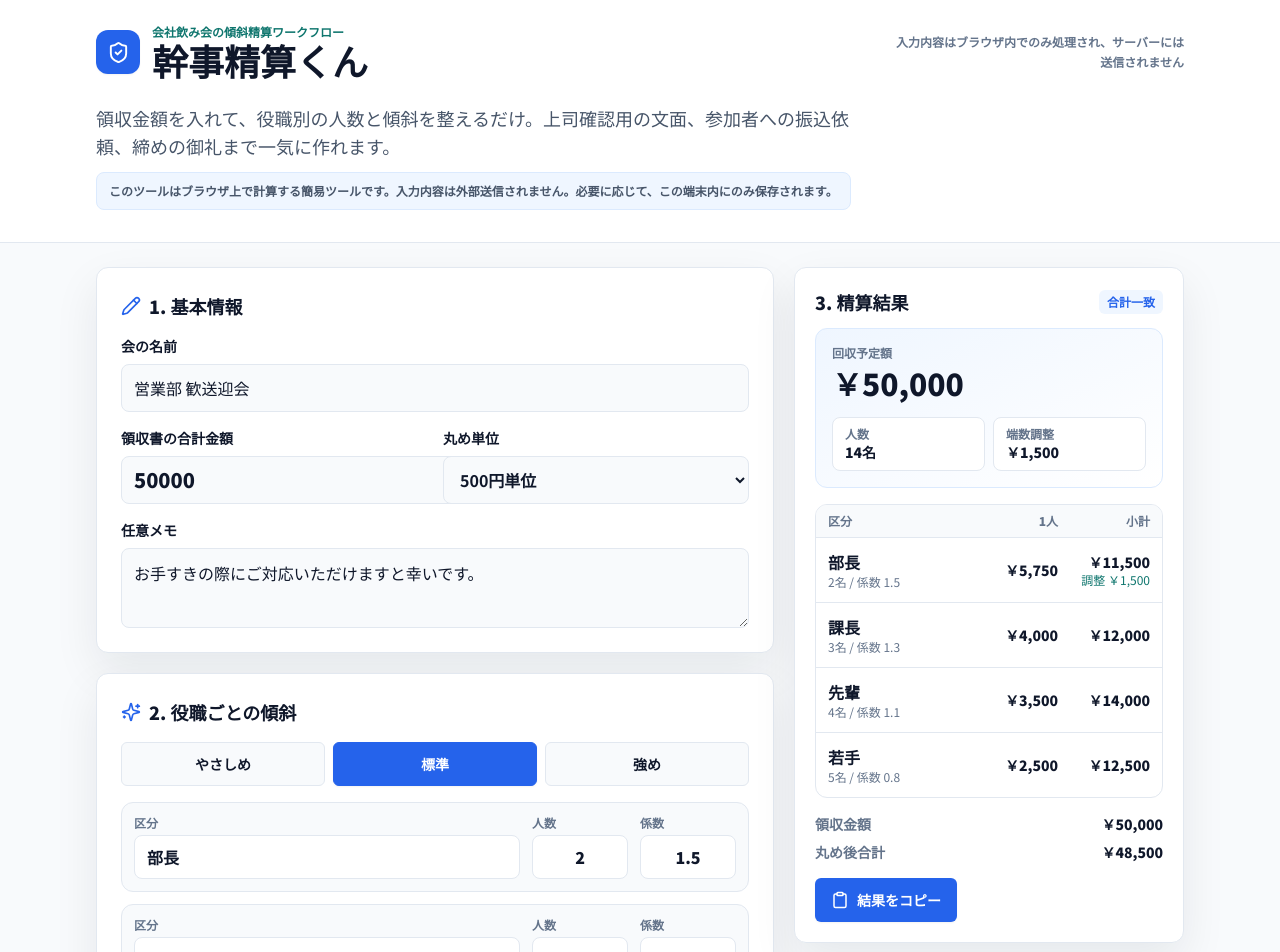
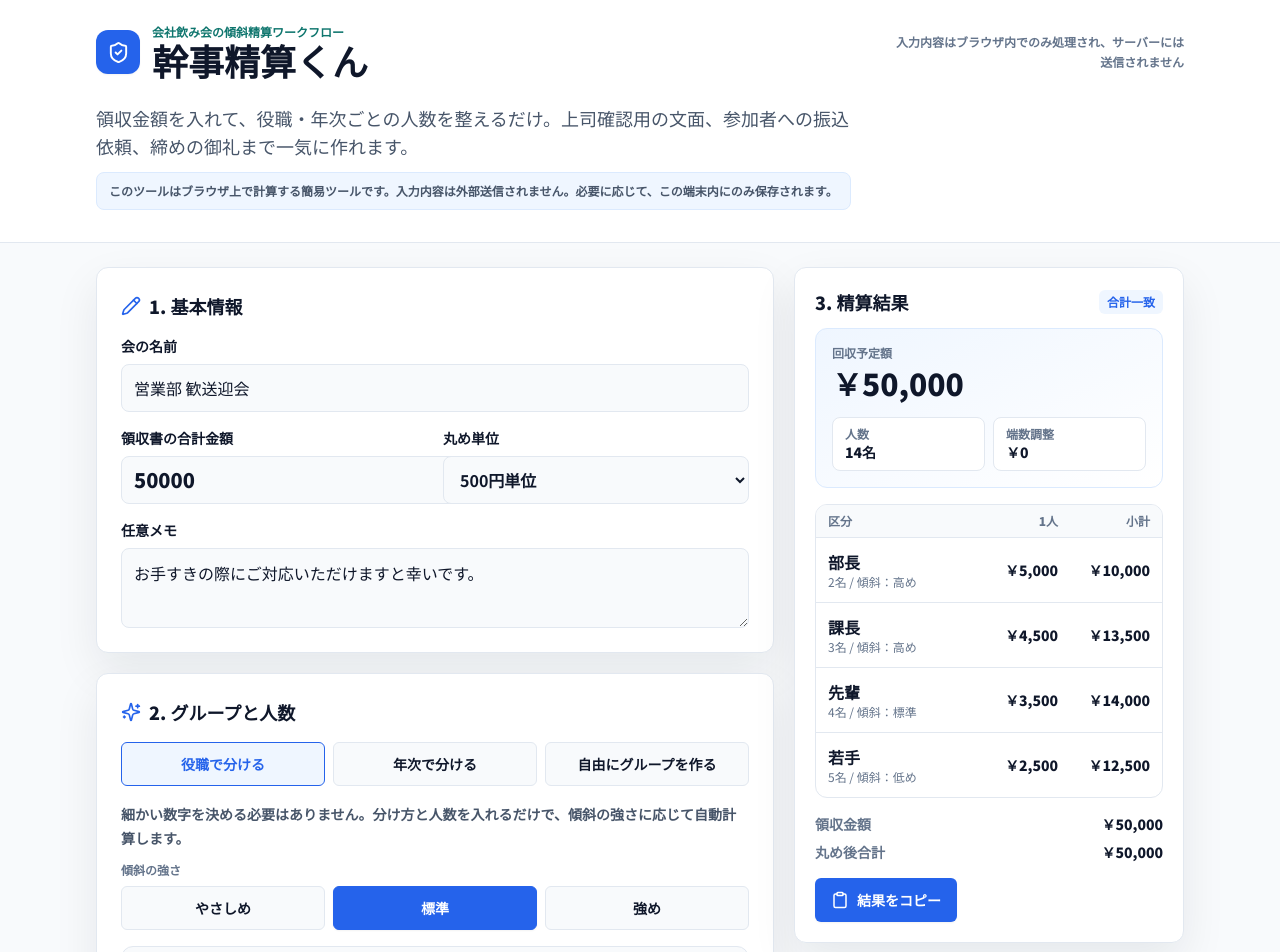
Before and after one commit to yumyum-coder/kanji-seisan-kun, a Next.js app: page / in a window 1280 px wide. Shown: the top 952 px of the page. Built offline with nearby package versions, Linux system fonts and the light colour scheme.

Commit message:
Improve role and year based weighting UX

```diff
--- a/app/layout.tsx
+++ b/app/layout.tsx
@@ -11,7 +11,7 @@ const notoSansJp = Noto_Sans_JP({
 export const metadata: Metadata = {
   title: "幹事精算くん | 傾斜精算と依頼文を1分で作成",
   description:
-    "会社の飲み会向けに、領収金額から役職別の傾斜精算、上司確認文、参加者への振込依頼文まで作れるモバイルファーストな精算ツールです。"
+    "会社の飲み会向けに、領収金額から役職・年次ごとの傾斜精算、上司確認文、参加者への振込依頼文まで作れるモバイルファーストな精算ツールです。"
 };
 
 export default function RootLayout({
--- a/app/page.tsx
+++ b/app/page.tsx
@@ -5,12 +5,12 @@ import type { ReactNode } from "react";
 import { Check, Clipboard, Mail, MessageSquareText, Pencil, Send, Share2, ShieldCheck, Sparkles } from "lucide-react";
 import {
   calculateSettlement,
-  defaultGroups,
   formatYen,
-  presetWeights,
   type PresetKey,
   type RoleGroup
 } from "@/lib/settlement";
+
+type GroupMode = "role" | "year" | "free";
 
 const presetLabels: Record<PresetKey, string> = {
   gentle: "やさしめ",
@@ -18,9 +18,124 @@ const presetLabels: Record<PresetKey, string> = {
   strong: "強め"
 };
 
+const modeLabels: Record<GroupMode, string> = {
+  role: "役職で分ける",
+  year: "年次で分ける",
+  free: "自由にグループを作る"
+};
+
 const roundingUnits = [1, 10, 100, 500, 1000];
 
+const groupWeights: Record<GroupMode, Record<PresetKey, Record<string, number>>> = {
+  role: {
+    gentle: {
+      director: 1.35,
+      manager: 1.22,
+      management: 1.14,
+      senior: 1.05,
+      junior: 0.92,
+      newcomer: 0.8
+    },
+    standard: {
+      director: 1.6,
+      manager: 1.4,
+      management: 1.25,
+      senior: 1.1,
+      junior: 0.85,
+      newcomer: 0.65
+    },
+    strong: {
+      director: 1.9,
+      manager: 1.6,
+      management: 1.35,
+      senior: 1.1,
+      junior: 0.75,
+      newcomer: 0.5
+    }
+  },
+  year: {
+    gentle: {
+      year10: 1.25,
+      year7: 1.15,
+      year4: 1.05,
+      year2: 0.95,
+      year1: 0.85
+    },
+    standard: {
+      year10: 1.45,
+      year7: 1.3,
+      year4: 1.1,
+      year2: 0.9,
+      year1: 0.7
+    },
+    strong: {
+      year10: 1.7,
+      year7: 1.45,
+      year4: 1.1,
+      year2: 0.8,
+      year1: 0.55
+    }
+  },
+  free: {
+    gentle: {
+      free1: 1.2,
+      free2: 1.05,
+      free3: 0.95,
+      free4: 0.85
+    },
+    standard: {
+      free1: 1.4,
+      free2: 1.15,
+      free3: 0.9,
+      free4: 0.7
+    },
+    strong: {
+      free1: 1.7,
+      free2: 1.25,
+      free3: 0.8,
+      free4: 0.5
+    }
+  }
+};
+
+const groupTemplates: Record<GroupMode, Array<Omit<RoleGroup, "weight">>> = {
+  role: [
+    { id: "director", label: "部長", people: 2 },
+    { id: "manager", label: "課長", people: 3 },
+    { id: "management", label: "管理職", people: 0 },
+    { id: "senior", label: "先輩", people: 4 },
+    { id: "junior", label: "若手", people: 5 },
+    { id: "newcomer", label: "新人", people: 0 }
+  ],
+  year: [
+    { id: "year10", label: "10年目以上", people: 2 },
+    { id: "year7", label: "7〜9年目", people: 3 },
+    { id: "year4", label: "4〜6年目", people: 4 },
+    { id: "year2", label: "2〜3年目", people: 4 },
+    { id: "year1", label: "1年目", people: 1 }
+  ],
+  free: [
+    { id: "free1", label: "多め", people: 2 },
+    { id: "free2", label: "標準", people: 4 },
+    { id: "free3", label: "少なめ", people: 4 },
+    { id: "free4", label: "かなり少なめ", people: 0 }
+  ]
+};
+
+function buildGroups(mode: GroupMode, preset: PresetKey, previousGroups: RoleGroup[] = []) {
+  return groupTemplates[mode].map((template) => {
+    const previous = previousGroups.find((group) => group.id === template.id);
+    return {
+      ...template,
+      people: previous?.people ?? template.people,
+      label: previous?.label ?? template.label,
+      weight: previous?.weight ?? groupWeights[mode][preset][template.id] ?? 1
+    };
+  });
+}
+
 type FormState = {
+  mode: GroupMode;
   eventName: string;
   totalAmount: number;
   roundingUnit: number;
@@ -29,11 +144,12 @@ type FormState = {
 };
 
 const initialForm: FormState = {
+  mode: "role",
   eventName: "営業部 歓送迎会",
   totalAmount: 50000,
   roundingUnit: 500,
   note: "お手すきの際にご対応いただけますと幸いです。",
-  groups: defaultGroups
+  groups: buildGroups("role", "standard")
 };
 
 function copyText(text: string, onDone: () => void) {
@@ -121,6 +237,18 @@ function formatAdjustment(amount: number) {
   return `${sign}${formatYen(Math.abs(amount))}`;
 }
 
+function tiltLabel(weight: number) {
+  if (weight >= 1.2) {
+    return "傾斜：高め";
+  }
+
+  if (weight <= 0.9) {
+    return "傾斜：低め";
+  }
+
+  return "傾斜：標準";
+}
+
 export default function Home() {
   const [form, setForm] = useState<FormState>(initialForm);
   const [preset, setPreset] = useState<PresetKey>("standard");
@@ -130,13 +258,15 @@ export default function Home() {
     if (stored) {
       try {
         const parsed = JSON.parse(stored) as Partial<FormState>;
+        const storedMode = parsed.mode ?? initialForm.mode;
         setForm({
           ...initialForm,
+          mode: storedMode,
           eventName: parsed.eventName ?? initialForm.eventName,
           totalAmount: parsed.totalAmount ?? initialForm.totalAmount,
           roundingUnit: parsed.roundingUnit ?? initialForm.roundingUnit,
           note: parsed.note ?? initialForm.note,
-          groups: parsed.groups ?? initialForm.groups
+          groups: parsed.mode && parsed.groups ? parsed.groups : buildGroups(storedMode, preset)
         });
       } catch {
         window.localStorage.removeItem("kanji-seisan-form");
@@ -185,12 +315,12 @@ export default function Home() {
     "お疲れさまです。",
     "",
     `${form.eventName || "飲み会"}の精算案を作成いたしました。`,
-    "役職ごとの負担感を考慮して傾斜をつけ、端数は上位の区分で調整しております。",
+    "役職・年次に応じて傾斜をつけ、端数は上位の区分で調整しております。",
     "",
     tableText,
     "",
     "上記の金額感で違和感がないか、念のためご確認いただけますでしょうか。",
-    "特に傾斜の強さや若手の負担額について、調整した方がよい点があればご指示ください。",
+    "特に傾斜の強さや下位グループの負担額について、調整した方がよい点があればご指示ください。",
     "問題なければ、この内容で参加者へ案内いたします。"
   ].join("\n");
 
@@ -246,8 +376,16 @@ export default function Home() {
       ...current,
       groups: current.groups.map((group) => ({
         ...group,
-        weight: presetWeights[nextPreset][group.id] ?? group.weight
+        weight: groupWeights[current.mode][nextPreset][group.id] ?? group.weight
       }))
+    }));
+  }
+
+  function changeMode(nextMode: GroupMode) {
+    setForm((current) => ({
+      ...current,
+      mode: nextMode,
+      groups: buildGroups(nextMode, preset)
     }));
   }
 
@@ -276,7 +414,7 @@ export default function Home() {
           </div>
           <div className="max-w-3xl">
             <p className="text-base leading-8 text-slate-600 sm:text-lg">
-              領収金額を入れて、役職別の人数と傾斜を整えるだけ。上司確認用の文面、参加者への振込依頼、締めの御礼まで一気に作れます。
+              領収金額を入れて、役職・年次ごとの人数を整えるだけ。上司確認用の文面、参加者への振込依頼、締めの御礼まで一気に作れます。
             </p>
             <p className="mt-3 rounded-lg border border-blue-100 bg-blue-50 px-3 py-2 text-xs font-bold leading-5 text-slate-600 sm:hidden">
               入力内容はブラウザ内でのみ処理され、サーバーには送信されません。必要に応じて、この端末内にのみ保存されます。
@@ -344,8 +482,28 @@ export default function Home() {
           <div className="rounded-xl border border-line bg-white p-4 shadow-soft sm:p-6">
             <div className="mb-4 flex items-center gap-2">
               <Sparkles size={20} className="text-brand" aria-hidden="true" />
-              <h2 className="text-lg font-black">2. 役職ごとの傾斜</h2>
+              <h2 className="text-lg font-black">2. グループと人数</h2>
             </div>
+            <div className="mb-4 grid gap-2 sm:grid-cols-3">
+              {(Object.keys(modeLabels) as GroupMode[]).map((mode) => (
+                <button
+                  key={mode}
+                  type="button"
+                  onClick={() => changeMode(mode)}
+                  className={`min-h-11 rounded-md border px-3 text-sm font-black transition ${
+                    form.mode === mode
+                      ? "border-brand bg-blue-50 text-brand"
+                      : "border-line bg-slate-50 text-ink hover:border-brand hover:bg-white"
+                  }`}
+                >
+                  {modeLabels[mode]}
+                </button>
+              ))}
+            </div>
+            <p className="mb-3 text-sm font-bold leading-6 text-slate-600">
+              細かい数字を決める必要はありません。分け方と人数を入れるだけで、傾斜の強さに応じて自動計算します。
+            </p>
+            <p className="mb-2 text-xs font-black text-slate-500">傾斜の強さ</p>
             <div className="mb-4 grid grid-cols-3 gap-2">
               {(Object.keys(presetLabels) as PresetKey[]).map((key) => (
                 <button
@@ -365,16 +523,22 @@ export default function Home() {
             <div className="space-y-3">
               {form.groups.map((group) => (
                 <div key={group.id} className="rounded-xl border border-line bg-slate-50 p-3">
-                  <div className="grid gap-3 sm:grid-cols-[minmax(0,1fr)_96px_96px] sm:items-end">
+                  <div className="grid gap-3 sm:grid-cols-[minmax(0,1fr)_112px] sm:items-end">
+                    {form.mode === "free" ? (
                       <label className="grid gap-1">
-                    <span className="text-xs font-bold text-slate-500">区分</span>
+                        <span className="text-xs font-bold text-slate-500">グループ名</span>
                         <input
                           value={group.label}
                           onChange={(event) => updateGroup(group.id, { label: event.target.value })}
                           className="min-h-11 w-full rounded-lg border border-line bg-white px-3 font-bold outline-none transition focus:border-brand focus:ring-2 focus:ring-blue-100"
                         />
                       </label>
-                    <div className="grid gap-3 sm:contents">
+                    ) : (
+                      <div>
+                        <p className="text-base font-black text-ink">{group.label}</p>
+                        <p className="mt-1 text-xs font-bold text-slate-500">{tiltLabel(group.weight)}</p>
+                      </div>
+                    )}
                     <label className="grid gap-1">
                       <span className="text-xs font-bold text-slate-500">人数</span>
                       <input
@@ -384,8 +548,21 @@ export default function Home() {
                         className="min-h-11 w-full rounded-lg border border-line bg-white px-3 text-center font-black outline-none transition focus:border-brand focus:ring-2 focus:ring-blue-100"
                       />
                     </label>
+                  </div>
+                </div>
+              ))}
+            </div>
+            <details className="mt-4 rounded-xl border border-line bg-white p-3">
+              <summary className="cursor-pointer text-sm font-black text-slate-600">詳細設定：傾斜を手動調整する</summary>
+              <div className="mt-3 grid gap-3">
+                {form.groups.map((group) => (
+                  <div key={group.id} className="grid gap-2 rounded-lg bg-slate-50 p-3 sm:grid-cols-[minmax(0,1fr)_112px] sm:items-end">
+                    <div className="min-w-0">
+                      <p className="truncate text-sm font-black text-ink">{group.label}</p>
+                      <p className="mt-1 text-xs font-bold text-slate-500">{tiltLabel(group.weight)}</p>
+                    </div>
                     <label className="grid gap-1">
-                        <span className="text-xs font-bold text-slate-500">係数</span>
+                      <span className="text-xs font-bold text-slate-500">重み</span>
                       <input
                         inputMode="decimal"
                         value={group.weight}
@@ -394,10 +571,9 @@ export default function Home() {
                       />
                     </label>
                   </div>
-                  </div>
-                </div>
                 ))}
               </div>
+            </details>
           </div>
 
           <div className="lg:hidden">
@@ -507,7 +683,7 @@ function ResultCard({
           <div key={row.id} className="grid grid-cols-[minmax(0,1fr)_72px_92px] items-center border-b border-line px-3 py-3 last:border-b-0">
             <div className="min-w-0">
               <p className="truncate font-black">{row.label}</p>
-              <p className="text-xs text-slate-500">{row.people}名 / 係数 {row.weight}</p>
+              <p className="text-xs text-slate-500">{row.people}名 / {tiltLabel(row.weight)}</p>
             </div>
             <p className="text-right text-sm font-black">{formatYen(row.finalPerPerson)}</p>
             <div className="text-right">
@@ -587,7 +763,7 @@ function SeoSection() {
         お疲れさまです。先日の飲み会の精算金額が確定しましたのでご案内いたします。恐れ入りますが、振込先をご確認のうえ、下記金額のお振込みをお願いいたします。
       </InfoCard>
       <InfoCard title="よくある質問">
-        参加者名や振込先の入力は不要です。まずは役職別の人数だけで精算案を作り、必要に応じて Excel や LINE に貼り付けて共有できます。入力内容はブラウザ内でのみ処理され、サーバーには送信されません。
+        参加者名や振込先の入力は不要です。まずは役職・年次ごとの人数だけで精算案を作り、必要に応じて Excel や LINE に貼り付けて共有できます。入力内容はブラウザ内でのみ処理され、サーバーには送信されません。
       </InfoCard>
     </section>
   );
```
Lines whose indentation alone changed are shown as unchanged.
